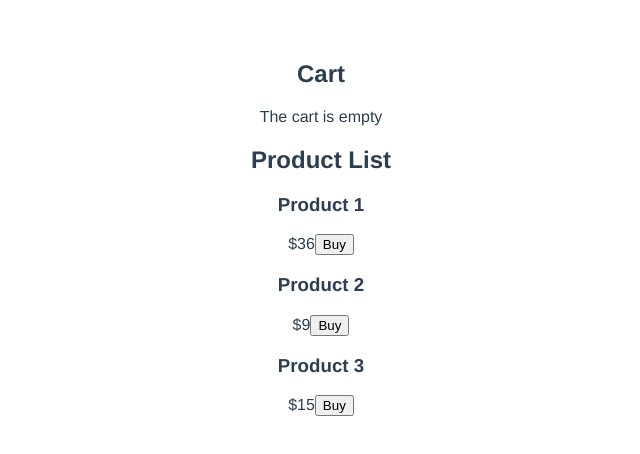
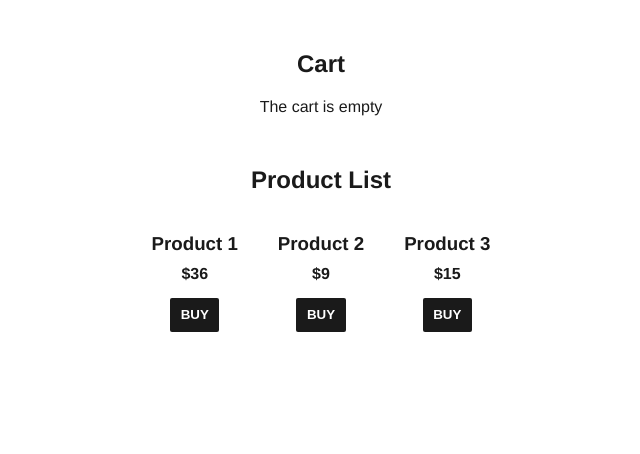
Before and after one commit to dmalshin/vue-cart, a Vue app: page / in a window 1280 px wide. Shown: the top 454 px of the page, without its empty margins (319-959 px from the left). Built offline with nearby package versions, Linux system fonts and the light colour scheme.

Commit message:
Add styling

```diff
--- a/src/App.vue
+++ b/src/App.vue
@@ -26,7 +26,43 @@ export default {
   -webkit-font-smoothing: antialiased;
   -moz-osx-font-smoothing: grayscale;
   text-align: center;
-  color: #2c3e50;
-  margin-top: 60px;
+  color: #1a1a1a;
+  margin-top: 50px;
+}
+
+button {
+  background: #1a1a1a;
+  border: 0;
+  border-radius: 2px;
+  color: #fff;
+  font-weight: 700;
+  line-height: 1;
+  padding: 0.8em;
+  text-transform: uppercase;
+  cursor: pointer;
+}
+
+button.minor-action {
+  font-size: 14px;
+  padding: 4px 7px 2px;
+  margin-right: 4px;
+}
+
+button:hover {
+  background: #007acc;
+}
+
+table {
+  border-collapse: separate;
+  border-spacing: 0;
+  border-width: 1px 0 0 1px;
+  margin: 0 0 1.75em;
+  table-layout: fixed;
+  border-collapse: collapse;
+}
+
+th, td {
+  padding: 0.4375em;
+  border: 1px solid #d1d1d1;
 }
 </style>
--- a/src/components/Cart.vue
+++ b/src/components/Cart.vue
@@ -1,19 +1,13 @@
 <template>
-  <section class="cart">
+  <section>
     <h2>Cart</h2>
 
     <div v-if="!this.products.length">
       The cart is empty
     </div>
 
-    <button
-      type="button"
-      v-if="this.products.length"
-      @click="empty"
-    >
-      Empty Cart
-    </button>
 
+    <div class="summary">
       <table v-if="this.products.length">
         <thead>
           <tr>
@@ -31,8 +25,17 @@
           ></CartProduct>
         </tbody>
       </table>
+    </div>
 
+    <div class="total">
       <CartTotal v-if="this.products.length"></CartTotal>
+    </div>
+
+    <button
+      type="button"
+      v-if="this.products.length"
+      @click="empty"
+    >Empty Cart</button>
   </section>
 </template>
 
@@ -57,3 +60,14 @@ export default {
   }
 }
 </script>
+
+<style scoped>
+section {
+  margin-bottom: 50px;
+}
+.summary,
+.total {
+  display: flex;
+  justify-content: center;
+}
+</style>
--- a/src/components/CartProduct.vue
+++ b/src/components/CartProduct.vue
@@ -3,13 +3,30 @@
     <td>{{ this.product.name }}</td>
     <td>${{ this.product.price }}</td>
     <td>{{ this.product.quantity }}
-      <button type="button" @click="incrementProductQuantity">+</button>
       <button
         type="button"
+        class="minor-action"
+        @click="incrementProductQuantity"
+      >
+        +
+      </button>
+
+      <button
+        type="button"
+        class="minor-action"
         @click="decrementProductQuantity"
         v-if="this.product.quantity > 1"
-      >-</button>
-      <button type="button" @click="removeProduct">⨯</button>
+      >
+        -
+      </button>
+
+      <button
+        type="button"
+        class="minor-action"
+        @click="removeProduct"
+      >
+        ⨯
+      </button>
     </td>
     <td>
       ${{ this.product.price * this.product.quantity }}
--- a/src/components/CartTotal.vue
+++ b/src/components/CartTotal.vue
@@ -7,7 +7,7 @@
       </tr>
       <tr>
         <th>Order Total</th>
-        <td>${{ totalCartPrice }}</td>
+        <td class="total-sum">${{ totalCartPrice }}</td>
       </tr>
     </tbody>
   </table>
@@ -26,3 +26,9 @@ export default {
   }
 }
 </script>
+
+<style scoped>
+.total-sum {
+  font-weight: 700;
+}
+</style>
--- a/src/components/Product.vue
+++ b/src/components/Product.vue
@@ -1,10 +1,8 @@
 <template>
   <section class="product">
     <h3>{{ this.product.name }}</h3>
-    <div>
-      <span>${{ this.product.price }}</span>
-      <button type="button" @click="add">Buy</button>
-    </div>
+    <div class="price">${{ this.product.price }}</div>
+    <button type="button" @click="add">Buy</button>
   </section>
 </template>
 
@@ -21,3 +19,13 @@ export default {
   }
 }
 </script>
+
+<style scoped>
+h3 {
+  margin-bottom: 10px;
+}
+.price {
+  font-weight: 700;
+  margin-bottom: 15px;
+}
+</style>
--- a/src/components/ProductList.vue
+++ b/src/components/ProductList.vue
@@ -1,12 +1,15 @@
 <template>
   <section class="product-list">
     <h2>Product List</h2>
+    <div class="products-list">
       <Product
+        class="product"
         v-bind:key="product.id"
         v-for="product in this.products"
         :product="product"
       >
       </Product>
+    </div>
   </section>
 </template>
 
@@ -24,3 +27,14 @@ export default {
   }
 }
 </script>
+
+<style scoped>
+.products-list {
+  display: flex;
+  justify-content: center;
+  flex-wrap: wrap;
+}
+.product {
+  margin: 0 20px;
+}
+</style>
```
Lines whose indentation alone changed are shown as unchanged.
